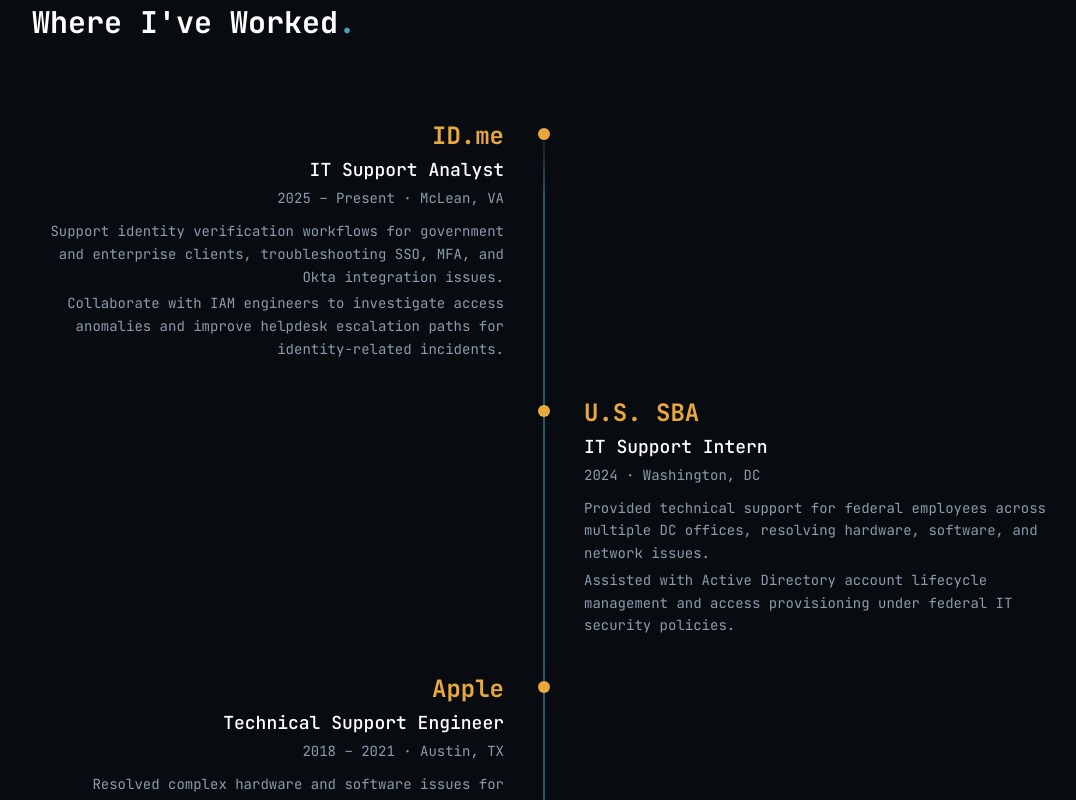
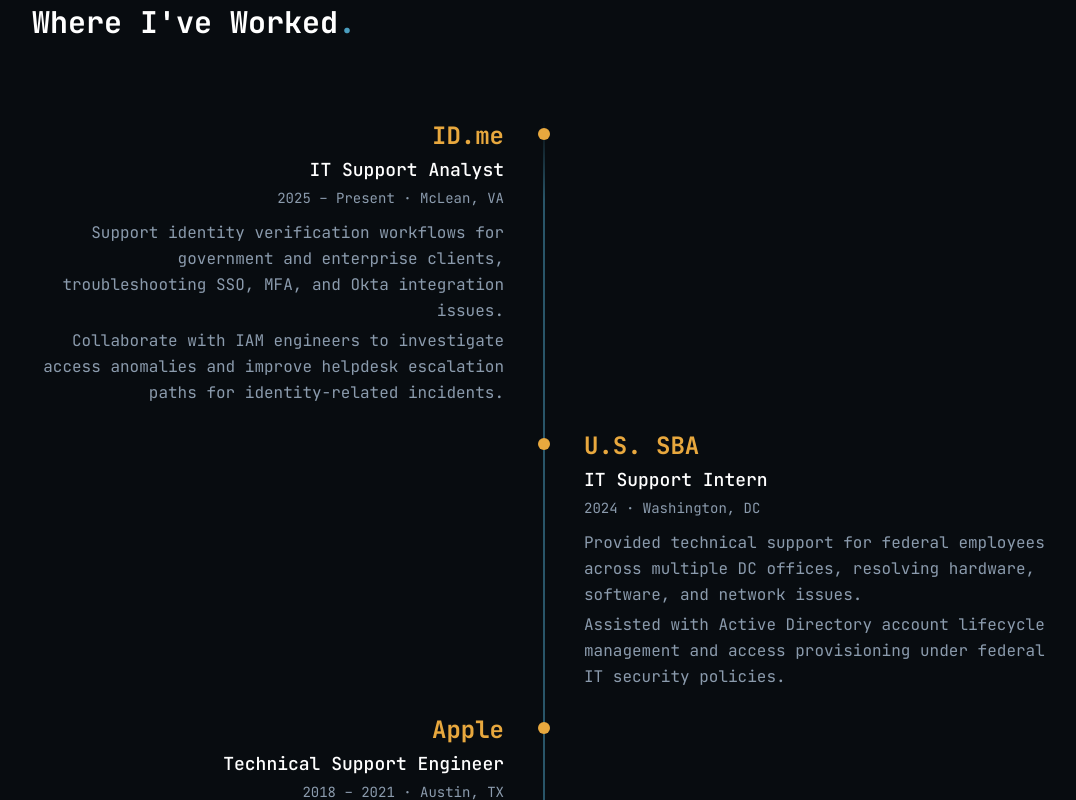
Before and after one commit to cjparker102/cjparker102-dev, a Next.js app: page / in a window 1280 px wide. Shown: the part 1740-2540 px from the top of the page, without its empty margins (96-1172 px from the left). Built offline with nearby package versions, Linux system fonts and the light colour scheme.

Commit message:
fix description font size and text alignment
- Description text: text-sm → text-base across all entries
- Left-side descriptions: explicit md:text-right on each <p> element
  (moved off parent wrapper onto individual elements to ensure cascade)
- Gap: gap-6/gap-8 → gap-4/gap-5

```diff
--- a/app/components/Experience.tsx
+++ b/app/components/Experience.tsx
@@ -98,7 +98,7 @@
             }}
           />
 
-          <div className="flex flex-col gap-6 md:gap-8">
+          <div className="flex flex-col gap-4 md:gap-5">
             {EXPERIENCE.map((job, i) => {
               const onRight = i % 2 === 1;
               return (
@@ -108,12 +108,12 @@
                     {/* Left half */}
                     <div className={`md:w-1/2 ${onRight ? "hidden md:block md:pr-10" : "md:pr-10"}`}>
                       {!onRight && (
-                        <div className="md:text-right">
-                          <h3 className="text-teal text-2xl font-bold mb-1">{job.company}</h3>
-                          <p className="text-white text-lg font-medium mb-1">{job.role}</p>
-                          <p className="text-muted text-sm font-mono mb-3">{job.dates} · {job.location}</p>
+                        <div>
+                          <h3 className="text-teal text-2xl font-bold mb-1 md:text-right">{job.company}</h3>
+                          <p className="text-white text-lg font-medium mb-1 md:text-right">{job.role}</p>
+                          <p className="text-muted text-sm font-mono mb-3 md:text-right">{job.dates} · {job.location}</p>
                           {job.bullets.map((b, j) => (
-                            <p key={j} className="text-muted text-sm leading-relaxed mb-1">{b}</p>
+                            <p key={j} className="text-muted text-base leading-relaxed mb-1 md:text-right">{b}</p>
                           ))}
                         </div>
                       )}
@@ -130,7 +130,7 @@
                           <p className="text-white text-lg font-medium mb-1">{job.role}</p>
                           <p className="text-muted text-sm font-mono mb-3">{job.dates} · {job.location}</p>
                           {job.bullets.map((b, j) => (
-                            <p key={j} className="text-muted text-sm leading-relaxed mb-1">{b}</p>
+                            <p key={j} className="text-muted text-base leading-relaxed mb-1">{b}</p>
                           ))}
                         </div>
                       )}
@@ -142,7 +142,7 @@
                       <p className="text-white text-lg font-medium mb-1">{job.role}</p>
                       <p className="text-muted text-sm font-mono mb-3">{job.dates} · {job.location}</p>
                       {job.bullets.map((b, j) => (
-                        <p key={j} className="text-muted text-sm leading-relaxed mb-1">{b}</p>
+                        <p key={j} className="text-muted text-base leading-relaxed mb-1">{b}</p>
                       ))}
                     </div>
 
```
